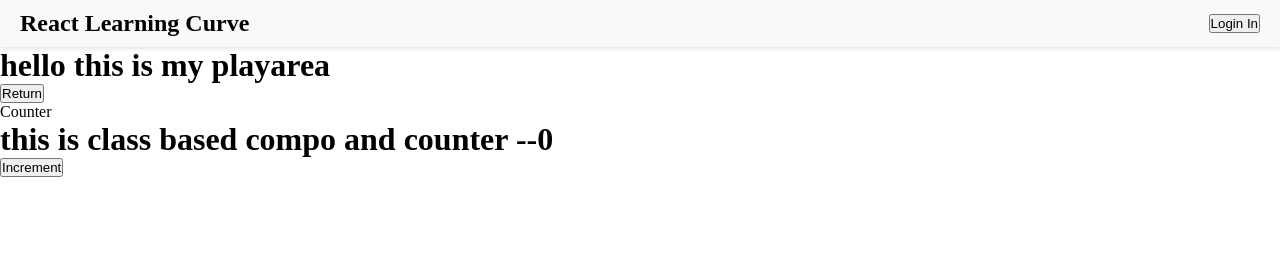
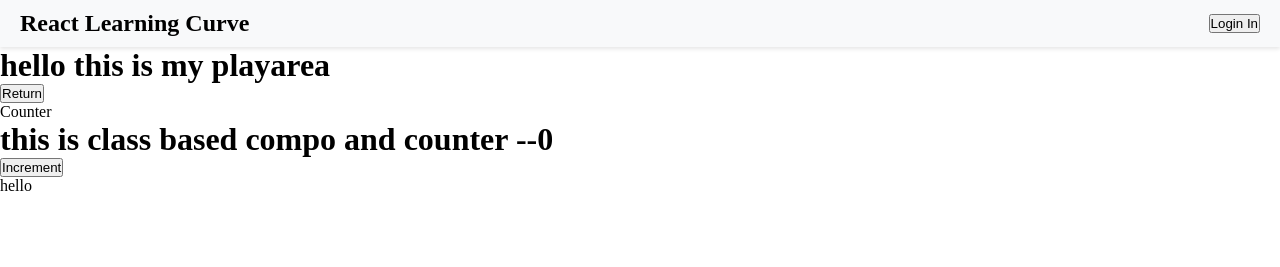
Before and after one commit to Dope-Otaku/React_learning, a React (Vite) app in the folder learn/: page /play/1 in a window 1280 px wide. Shown: the top 267 px of the page. Built offline with nearby package versions, Linux system fonts and the light colour scheme.

Commit message:
acreated new file to learn react life cycle

```diff
--- a/learn/src/App.jsx
+++ b/learn/src/App.jsx
@@ -11,6 +11,7 @@ import Playarea from "./learning_comp/Playarea";
 import Hooks from "./learning_comp/Hooks/Hooks";
 import { createContext } from "react";
 import Learn from "./learning_comp/classVSFunc/Learn";
+import ReactLifeCycle from "./learning_comp/classVSFunc/ReactLifeCycle";
 // import Props from "./learning_comp/Props";
 // import Home from "./learning_comp/Home";
 // import TodoL from "./learning_comp/Todo/TodoL";
@@ -39,6 +40,7 @@ function App() {
         <Route path="/play/:id" element={<Playarea />} />
       </Routes>
       <Learn />
+      <ReactLifeCycle />
 
       <Footer />
     </BrowserRouter>
--- /dev/null
+++ b/learn/src/learning_comp/classVSFunc/ReactLifeCycle.jsx
@@ -0,0 +1,28 @@
+import React from "react";
+
+//componentDidMount
+//shouldComponentUpdate
+//componentDidUpdate
+//componentWillUnmount
+
+setTimeout(() => {
+  console.log("called timer outside");
+}, 3000);
+
+class ReactLifeCycle extends React.Component {
+  constructor(props) {
+    super(props);
+
+    // this.componentDidMount = this.componentDidMount.bind(this);
+  }
+  componentDidMount() {
+    setTimeout(() => {
+      console.log("called timer");
+    }, 3000);
+  }
+  render() {
+    return <div>hello</div>;
+  }
+}
+
+export default ReactLifeCycle;
```
